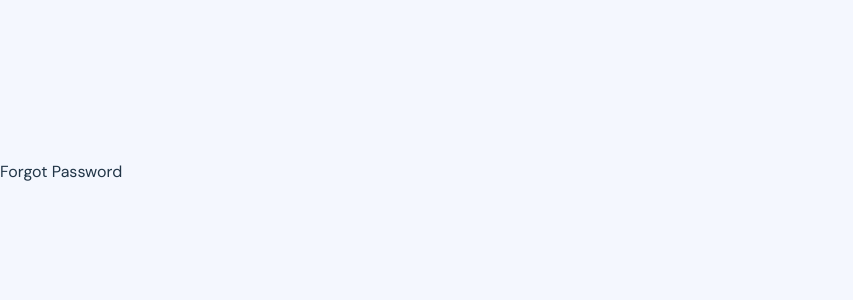
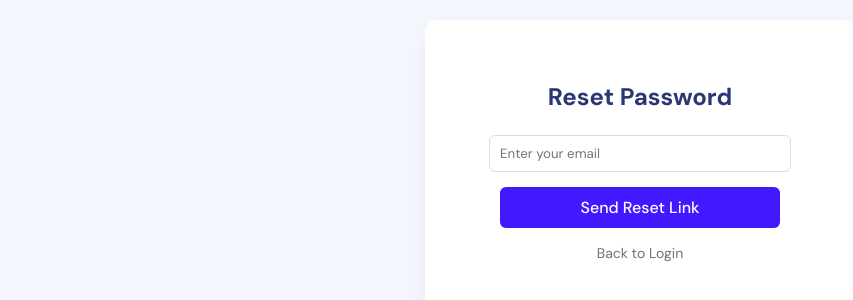
Before and after one commit to Mdg-Zico/heirs-e-invoicing-project, a React (Vite) app in the folder Heirs_E_Invoicing_Project/: page /forgot-password in a window 1280 px wide. Shown: the part 228-528 px from the top of the page, without its empty margins (0-853 px from the left). Built offline with nearby package versions, Linux system fonts and the light colour scheme.

Commit message:
Added Forgot password functionality

```diff
--- a/Heirs_E_Invoicing_Project/src/App.jsx
+++ b/Heirs_E_Invoicing_Project/src/App.jsx
@@ -11,6 +11,7 @@ import Security from "./pages/Security/Security"
 import Schedule from "./pages/Schedule/Schedule"
 import Payouts from "./pages/Payouts/Payouts"
 import Logout from "./pages/Logout/Logout"
+
 
 function App() {
   return (
@@ -27,6 +28,8 @@ function App() {
     <Route path="/clients/:id" element={<ClientDetails />} />
     <Route path="/settings" element={<Settings />} />
     <Route path='/logout' element={<Login/>}/>
+    <Route path="/forgot-password" element={<ForgotPassword />} />
+
    </Routes>
   );
 }
--- a/Heirs_E_Invoicing_Project/src/components/DashboardCards/MonthlySpend/MonthlySpend.css
+++ b/Heirs_E_Invoicing_Project/src/components/DashboardCards/MonthlySpend/MonthlySpend.css
@@ -5,7 +5,9 @@
   display: flex;
   flex-direction: column;
   justify-content: space-between;
+
 }
+
 
 /* Header: title + icon */
 .monthly-header {
@@ -13,6 +15,8 @@
   justify-content: space-between;
   align-items: center;
   flex-direction: column;
+
+
 }
 
 .monthly-title {
@@ -28,6 +32,8 @@
   background: #F4F7FE;
   border-radius: 10px;
   padding: 6px;
+
+
 
 }
 
@@ -50,10 +56,7 @@
   margin-bottom: 12px;
 }
 
-/* Chart spacing */
-.recharts-responsive-container {
-  margin-top: 8px;
-}
+
 .waves{
     width: fit-content;
     margin: 0;
--- a/Heirs_E_Invoicing_Project/src/components/DashboardCards/MonthlySpend/MonthlySpend.jsx
+++ b/Heirs_E_Invoicing_Project/src/components/DashboardCards/MonthlySpend/MonthlySpend.jsx
@@ -17,11 +17,11 @@ function CurrentMonthEarnings() {
   <h3 className="monthly-value">$682.5</h3>
   <span className="monthly-badge">+2.45%</span>
 </div>
-  <ResponsiveContainer width="100%" height={120}>
 
-      <img src={waves}  />
 
-  </ResponsiveContainer>
+      <img className="svg" src={waves}  />
+
+
 </div>
 
   );
--- a/Heirs_E_Invoicing_Project/src/pages/Dashboard/Dashboard.css
+++ b/Heirs_E_Invoicing_Project/src/pages/Dashboard/Dashboard.css
@@ -2,7 +2,7 @@
 .page-container {
   background: #ffffff;
   border-radius: 16px;
-  padding: 20px;
+
   overflow: hidden;   /* THIS is important */
 }
 
@@ -91,6 +91,7 @@
   grid-auto-rows: minmax(100px, auto);
   column-gap: 20px;
   row-gap: 20px;
+  min-width: 0;
 }
 
 /* Generic card look */
@@ -130,7 +131,7 @@
 
 
 /* ========== TABLET ========== */
-@media (max-width: 1024px) {
+@media (max-width: 1200px) {
   .stat-card {
     grid-column: span 6;   /* 2 per row */
   }
@@ -151,7 +152,7 @@
 }
 
 /* ========== MOBILE ========== */
-@media (max-width: 640px) {
+@media (max-width: 840px) {
   .dashboard-main {
     padding: 16px;
   }
--- a/Heirs_E_Invoicing_Project/src/pages/ForgotPassword/ForgotPassword.jsx
+++ b/Heirs_E_Invoicing_Project/src/pages/ForgotPassword/ForgotPassword.jsx
@@ -1,5 +1,66 @@
+import { useState } from "react";
+import { useNavigate } from "react-router-dom";
+import "./ForgotPassword.css";
+
 function ForgotPassword() {
-  return <div>Forgot Password</div>;
+  const [email, setEmail] = useState("");
+  const [success, setSuccess] = useState("");
+  const [error, setError] = useState("");
+  const [loading, setLoading] = useState(false);
+  const navigate = useNavigate();
+
+  const handleSubmit = async (e) => {
+    e.preventDefault();
+    setLoading(true);
+    setError("");
+
+    try {
+      const res = await fetch("https://reqres.in/api/users", {
+        method: "POST",
+        headers: { "Content-Type": "application/json" },
+        body: JSON.stringify({ email }),
+      });
+
+      if (!res.ok) throw new Error("Failed to send reset link");
+
+      setSuccess("Password reset link sent to your email.");
+    } catch (err) {
+      setError("Unable to process request. Try again.");
+    } finally {
+      setLoading(false);
+    }
+  };
+
+  return (
+    <div className="login-container">
+      <div className="login-card">
+        <h2>Reset Password</h2>
+
+        {success && <p className="success-text">{success}</p>}
+        {error && <p className="error-text">{error}</p>}
+
+        {!success && (
+          <form onSubmit={handleSubmit}>
+            <input
+              type="email"
+              placeholder="Enter your email"
+              value={email}
+              onChange={(e) => setEmail(e.target.value)}
+              required
+            />
+
+            <button type="submit" disabled={loading}>
+              {loading ? "Sending..." : "Send Reset Link"}
+            </button>
+          </form>
+        )}
+
+        <p className="forgot" onClick={() => navigate("/")}>
+          Back to Login
+        </p>
+      </div>
+    </div>
+  );
 }
 
 export default ForgotPassword;
--- a/Heirs_E_Invoicing_Project/src/pages/Login/Login.css
+++ b/Heirs_E_Invoicing_Project/src/pages/Login/Login.css
@@ -11,11 +11,14 @@
   background: white;
   padding: 40px;
   width: 350px;
+
   border-radius: 12px;
   box-shadow: 0 10px 25px rgba(0,0,0,0.05);
   text-align: center;
 }
-
+::-webkit-input-placeholder{
+    font-family: "DM Sans";
+}
 .login-card h2 {
   color: #2B3674;
   margin-bottom: 20px;
@@ -28,7 +31,7 @@
 }
 
 .login-card input {
-  width: 100%;
+  width: 80%;
   padding: 10px;
   margin-bottom: 15px;
   border: 1px solid #ddd;
@@ -36,7 +39,7 @@
 }
 
 .login-card button {
-  width: 100%;
+  width: 80%;
   padding: 10px;
   background: #4318FF;
   color: white;
--- a/Heirs_E_Invoicing_Project/src/pages/Login/Login.jsx
+++ b/Heirs_E_Invoicing_Project/src/pages/Login/Login.jsx
@@ -75,6 +75,10 @@ const handleLogin = async (e) => {
           <button type="submit" disabled={loading}>
             {loading ? "Signing in..." : "Login"}
           </button>
+          <p className="forgot" onClick={() => navigate("/forgot-password")}>
+              Forgot password?
+          </p>
+
         </form>
       </div>
     </div>
```
Also changed, not shown: Heirs_E_Invoicing_Project/src/components/DashboardCards/monthlyspend.css (deleted).
